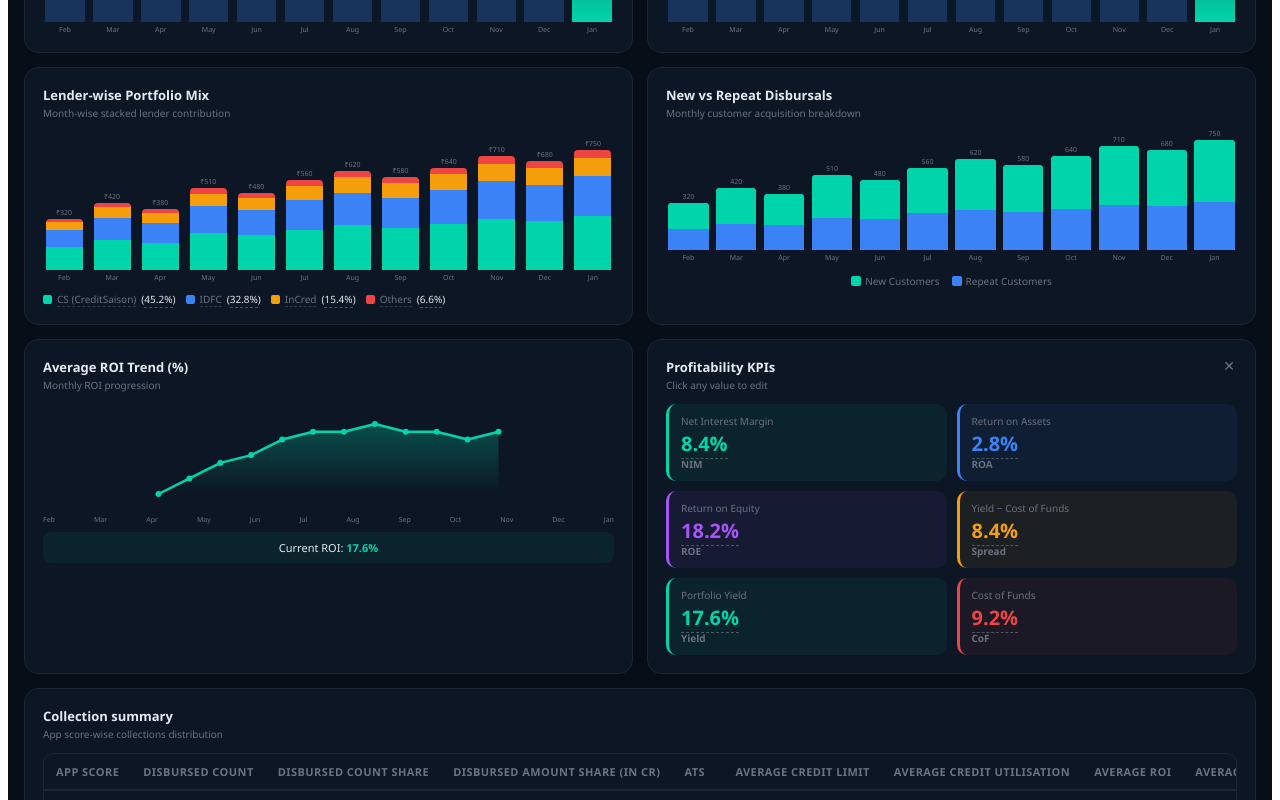
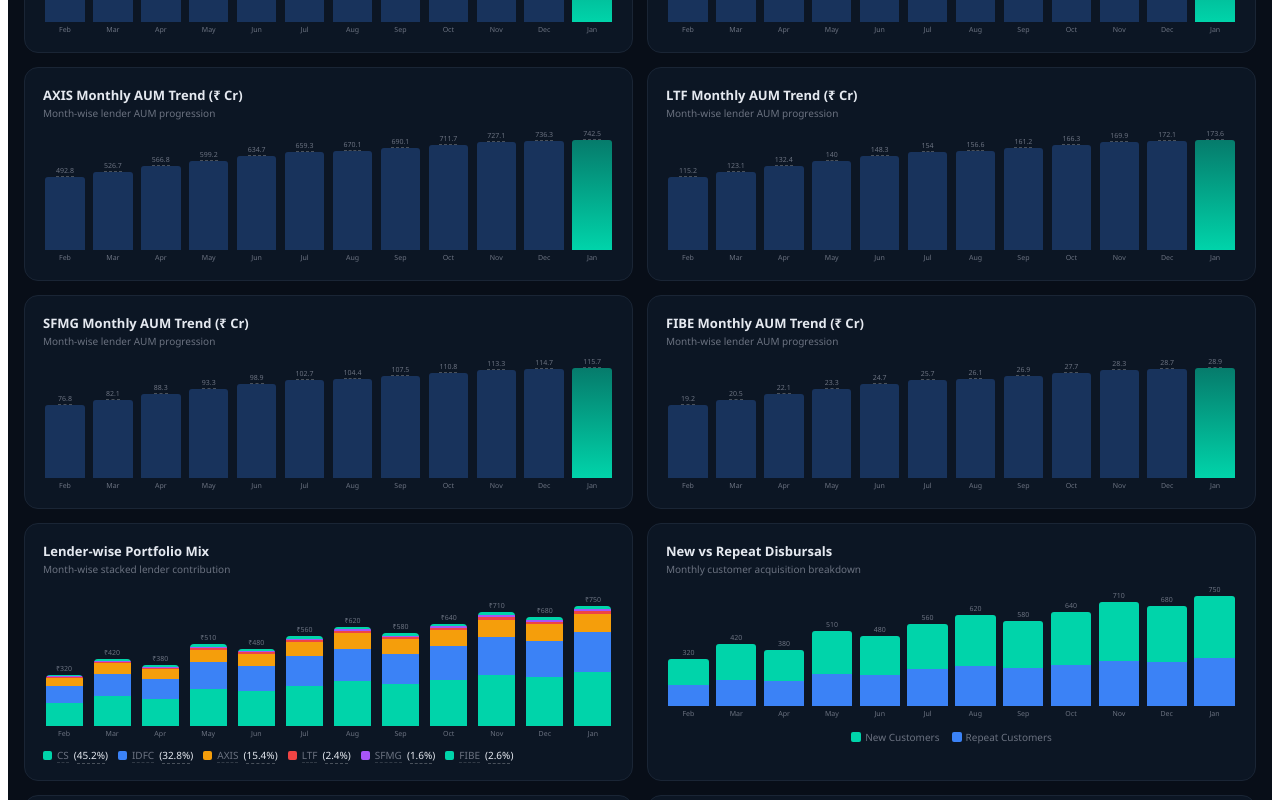
Before and after one commit to devanshmanchanda-hub/indmoney-nbfc-dashboard, a React (Create React App) app: page / in a window 1280 px wide. Shown: the part 680-1480 px from the top of the page. Built offline with nearby package versions, Linux system fonts and the light colour scheme.

Commit message:
Standardize lender names across dashboard data and filters

```diff
--- a/src/App.js
+++ b/src/App.js
@@ -47,7 +47,7 @@ const DEFAULT_DATA = {
         { bucket: "180+ DPD", pct: 0.5 },
       ],
     },
-    InCred: {
+    AXIS: {
       creditQuality: { gnpa: 4.21, nnpa: 2.38, par30: 7.85, par60: 5.21, par90: 4.21, pcr: 61.8, writeOff: 1.15, creditCost: 2.68 },
       agingBucket: [
         { bucket: "Current", pct: 82.5 },
@@ -55,6 +55,39 @@ const DEFAULT_DATA = {
         { bucket: "31-60 DPD", pct: 4.9 },
         { bucket: "61-90 DPD", pct: 2.8 },
         { bucket: "91-180 DPD", pct: 1.6 },
+        { bucket: "180+ DPD", pct: 0.4 },
+      ],
+    },
+    LTF: {
+      creditQuality: { gnpa: 3.76, nnpa: 2.02, par30: 6.94, par60: 4.58, par90: 3.76, pcr: 65.7, writeOff: 0.98, creditCost: 2.24 },
+      agingBucket: [
+        { bucket: "Current", pct: 85.0 },
+        { bucket: "1-30 DPD", pct: 6.8 },
+        { bucket: "31-60 DPD", pct: 4.1 },
+        { bucket: "61-90 DPD", pct: 2.3 },
+        { bucket: "91-180 DPD", pct: 1.3 },
+        { bucket: "180+ DPD", pct: 0.5 },
+      ],
+    },
+    SFMG: {
+      creditQuality: { gnpa: 3.54, nnpa: 1.96, par30: 6.61, par60: 4.31, par90: 3.54, pcr: 66.9, writeOff: 0.95, creditCost: 2.18 },
+      agingBucket: [
+        { bucket: "Current", pct: 85.7 },
+        { bucket: "1-30 DPD", pct: 6.4 },
+        { bucket: "31-60 DPD", pct: 3.9 },
+        { bucket: "61-90 DPD", pct: 2.2 },
+        { bucket: "91-180 DPD", pct: 1.2 },
+        { bucket: "180+ DPD", pct: 0.6 },
+      ],
+    },
+    FIBE: {
+      creditQuality: { gnpa: 4.08, nnpa: 2.26, par30: 7.44, par60: 4.94, par90: 4.08, pcr: 63.9, writeOff: 1.11, creditCost: 2.53 },
+      agingBucket: [
+        { bucket: "Current", pct: 83.6 },
+        { bucket: "1-30 DPD", pct: 7.5 },
+        { bucket: "31-60 DPD", pct: 4.5 },
+        { bucket: "61-90 DPD", pct: 2.6 },
+        { bucket: "91-180 DPD", pct: 1.4 },
         { bucket: "180+ DPD", pct: 0.4 },
       ],
     },
@@ -157,13 +190,19 @@ const DEFAULT_DATA = {
   monthlyAUMByLender: {
     CS: [1446.4, 1545.8, 1663.4, 1758.3, 1862.2, 1934.6, 1966.2, 2025.0, 2088.2, 2133.4, 2160.6, 2178.6],
     IDFC: [1049.6, 1121.8, 1207.0, 1275.9, 1351.4, 1403.8, 1426.8, 1469.4, 1515.4, 1548.2, 1567.8, 1581.0],
+    AXIS: [492.8, 526.7, 566.8, 599.2, 634.7, 659.3, 670.1, 690.1, 711.7, 727.1, 736.3, 742.5],
+    LTF: [115.2, 123.1, 132.4, 140.0, 148.3, 154.0, 156.6, 161.2, 166.3, 169.9, 172.1, 173.6],
+    SFMG: [76.8, 82.1, 88.3, 93.3, 98.9, 102.7, 104.4, 107.5, 110.8, 113.3, 114.7, 115.7],
+    FIBE: [19.2, 20.5, 22.1, 23.3, 24.7, 25.7, 26.1, 26.9, 27.7, 28.3, 28.7, 28.9],
   },
   monthlyROI: [16.8, 17.0, 17.2, 17.3, 17.5, 17.6, 17.6, 17.7, 17.6, 17.6, 17.5, 17.6],
   lenderMix: [
-    { lender: "CS (CreditSaison)", share: 45.2 },
+    { lender: "CS", share: 45.2 },
     { lender: "IDFC", share: 32.8 },
-    { lender: "InCred", share: 15.4 },
-    { lender: "Others", share: 6.6 },
+    { lender: "AXIS", share: 15.4 },
+    { lender: "LTF", share: 2.4 },
+    { lender: "SFMG", share: 1.6 },
+    { lender: "FIBE", share: 2.6 },
   ],
   newVsRepeat: [
     { month: "Feb", new: 180, repeat: 140 },
@@ -215,7 +254,7 @@ const DEFAULT_DATA = {
     agingBucket: true, profitability: true, creditQuality: true,
     collections: true, liquidity: true, callingFeedback: true,
   },
-  selectedLender: "ALL", // ALL / CS / IDFC / InCred
+  selectedLender: "ALL", // ALL / CS / IDFC / AXIS / LTF / SFMG / FIBE
 };
 
 // ─── localStorage HELPERS ────────────────────────────────────────────────────
@@ -651,7 +690,7 @@ export default function App() {
 
             {/* Row: Lender-wise AUM Trend */}
             <div style={{ display:"grid", gridTemplateColumns:"1fr 1fr", gap:14, marginBottom:14 }}>
-              {[{ key:"CS", label:"CS" }, { key:"IDFC", label:"IDFC" }].map(({ key, label }) => {
+              {[{ key:"CS", label:"CS" }, { key:"IDFC", label:"IDFC" }, { key:"AXIS", label:"AXIS" }, { key:"LTF", label:"LTF" }, { key:"SFMG", label:"SFMG" }, { key:"FIBE", label:"FIBE" }].map(({ key, label }) => {
                 const lenderSeries = data.monthlyAUMByLender?.[key] || [];
                 const max = Math.max(...(lenderSeries.length ? lenderSeries : [1]));
                 return (
@@ -889,9 +928,12 @@ export default function App() {
                   }}
                 >
                   <option value="ALL">All Lenders</option>
-                  <option value="CS">CS (CreditSaison)</option>
+                  <option value="CS">CS</option>
                   <option value="IDFC">IDFC</option>
-                  <option value="InCred">InCred</option>
+                  <option value="AXIS">AXIS</option>
+                  <option value="LTF">LTF</option>
+                  <option value="SFMG">SFMG</option>
+                  <option value="FIBE">FIBE</option>
                 </select>
                 <div style={{ position:"absolute", right:12, top:"50%", transform:"translateY(-50%)", pointerEvents:"none", color: theme.subtext }}>▼</div>
               </div>
```
